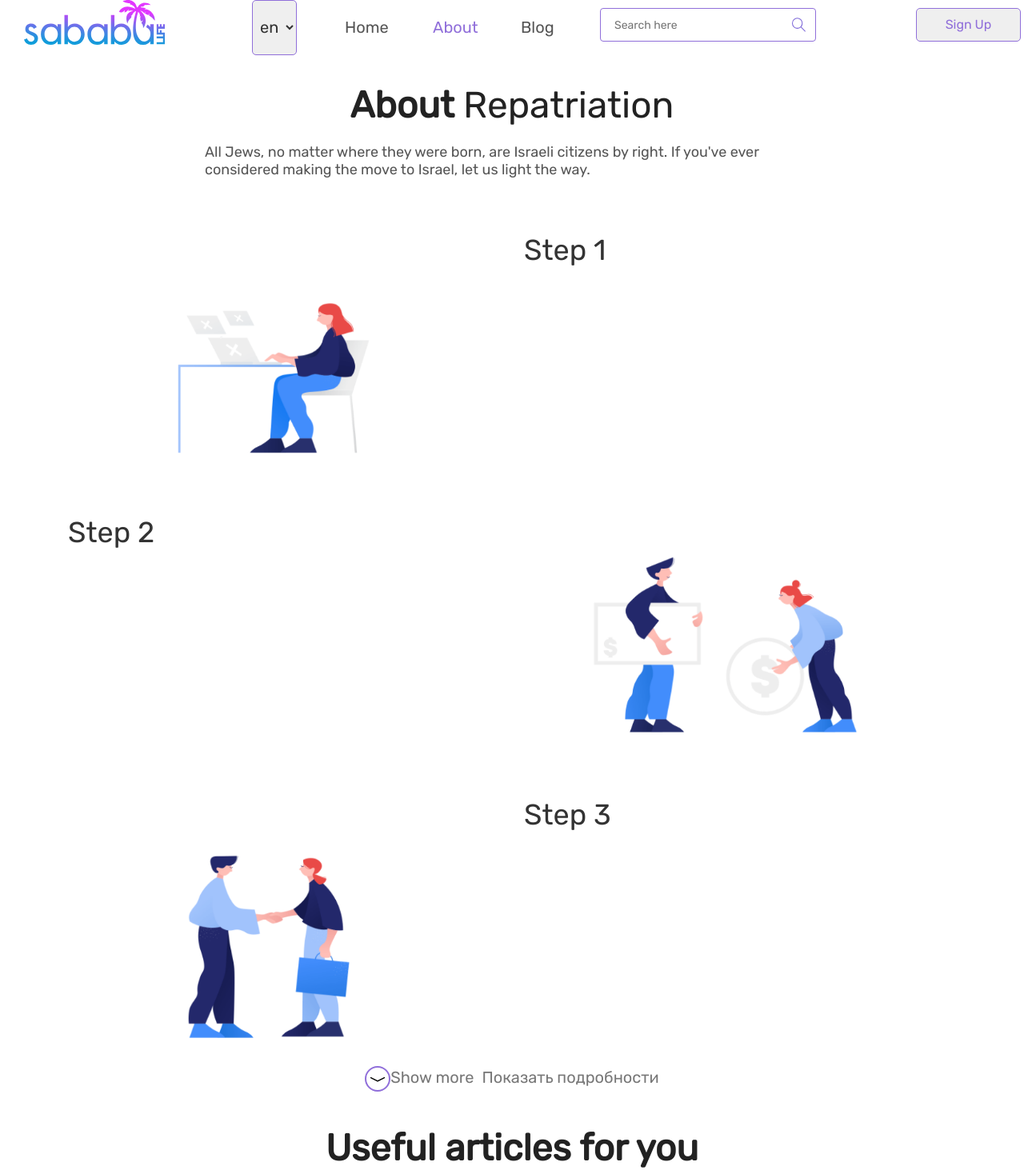
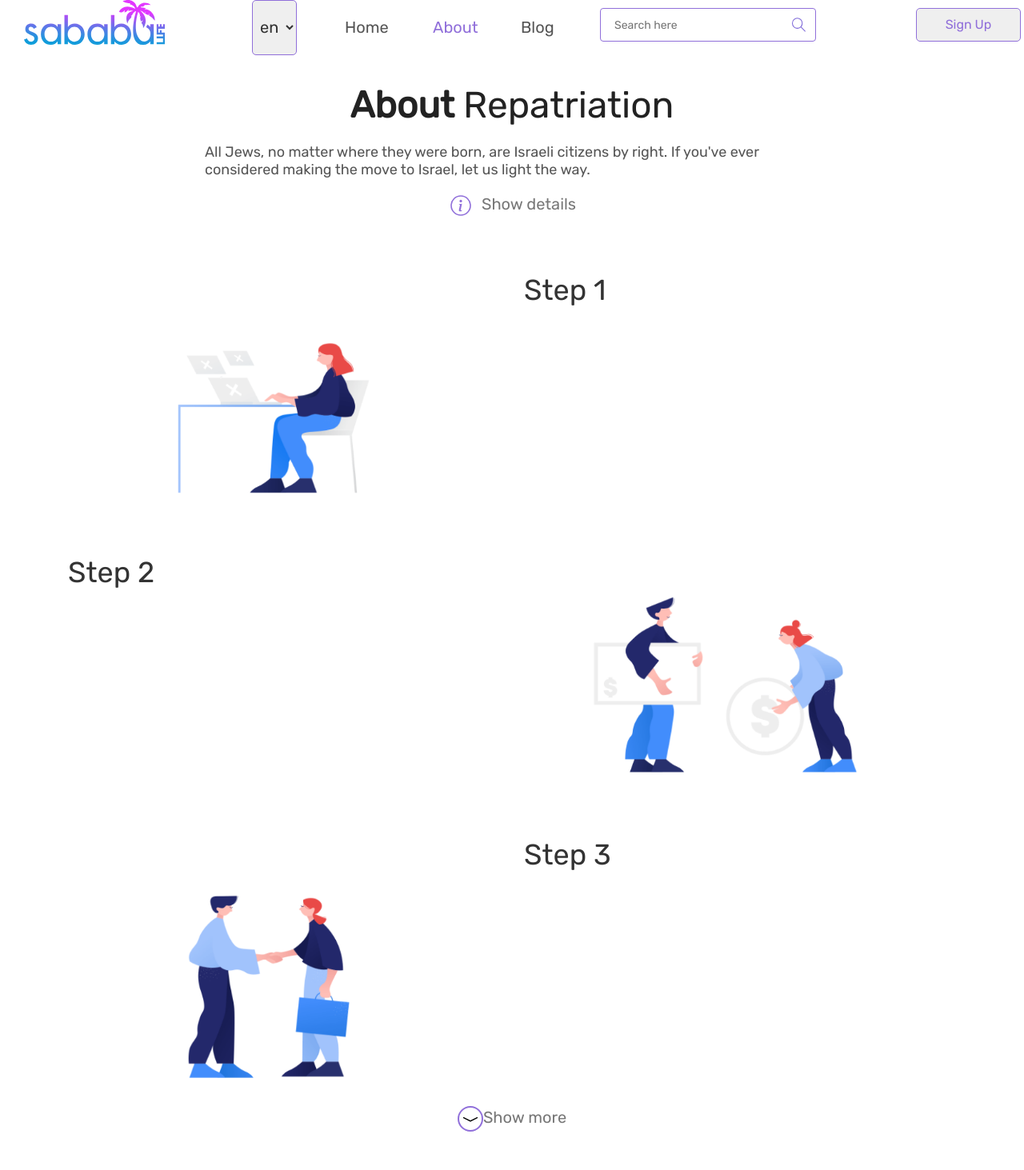
Before and after one commit to thesiv95/masa-sababa, a React (Create React App) app: page /about in a window 1280 px wide. Shown: the top 1463 px of the page at 80% size. Built offline with nearby package versions, Linux system fonts and the light colour scheme; no server answers.

Commit message:
update i18n

```diff
--- a/src/components/main/About.js
+++ b/src/components/main/About.js
@@ -42,14 +42,14 @@ class About extends React.Component {
             for (let i = 0; i < 18; i++){
                 this.descriptionBlocks[i].style.display = 'block';
             }
-            this.toggleText.innerHTML = "Скрыть подробности";
+            this.toggleText.innerHTML = Lang[this.displayLanguage].about_lessdetails;
 
         } else {
             this.blocksAreShown = false;
             for (let i = 0; i < 18; i++){
                 this.descriptionBlocks[i].style.display = 'none';
             }
-            this.toggleText.innerHTML = "Показать подробности";
+            this.toggleText.innerHTML = Lang[this.displayLanguage].about_moredetails;
         }
     };
 
@@ -122,6 +122,10 @@ class About extends React.Component {
                 <p className="main_description main_description-about">
                     {Lang[displayLanguage].about_description}
                 </p>
+                <p className="main_description main_description_margin">
+                    <img src="img/bootstrap-icons/info.svg" alt="[pic]" width="32" height="32" />
+                    <a href="/#toggle" className="main_showmore-link showmore-margin" id="toggleText" onClick={this.toggleBlock}>{Lang[displayLanguage].about_moredetails}</a>
+                </p>
                 <div className="main_steps container">
                     <StepPicLeft number='1' title={this.state.stepsTitles[0]} description={this.state.stepsDesc[0]} need={this.state.stepsNeed[0]} img='img/steps/clip-bad-gateaway.png' />
                     <StepPicRight number='2' title={this.state.stepsTitles[1]} description={this.state.stepsDesc[1]} need={this.state.stepsNeed[1]} img='img/steps/clip-payment.png' />
@@ -140,7 +144,6 @@ class About extends React.Component {
                              alt="&#8595;" width="32" height="32" />
                         <span id="showMoreText">{Lang[displayLanguage].about_showmore}</span>
                     </a>
-                    <a href="/#toggle" className="main_showmore-link showmore-margin" id="toggleText" onClick={this.toggleBlock}>Показать подробности</a>
                 </div>
 
                 <div className="main_useful">
--- a/src/i18n/lang.json
+++ b/src/i18n/lang.json
@@ -29,6 +29,8 @@
     "about_step": "Шаг",
     "about_showmore": "Показать еще",
     "about_showless": "Показать меньше",
+    "about_moredetails": "Показать подробности",
+    "about_lessdetails": "Скрыть подробности",
     "about_usefularticles_title": "Полезные статьи для тебя",
 
     "blog_header": "Блог",
@@ -168,6 +170,8 @@
 
     "about_header_partleft": "About",
     "about_header_partright": "Repatriation",
+    "about_moredetails": "Show details",
+    "about_lessdetails": "Hide details",
     "about_description": "All Jews, no matter where they were born, are Israeli citizens by right. If you've ever considered making the move to Israel, let us light the way.",
     "about_step": "Step",
     "about_showmore": "Show more",
@@ -310,6 +314,8 @@
 
     "about_header_partleft": "À propos",
     "about_header_partright": "du rapatriement",
+    "about_moredetails": "Afficher les détails",
+    "about_lessdetails": "Masquer les détails",
     "about_description": "Tous les Juifs, quel que soit leur lieu de naissance, sont de droit des citoyens israéliens. Si vous avez déjà envisagé de déménager en Israël, laissez-nous vous éclairer.",
     "about_step": "Étape",
     "about_showmore": "Montre plus",
@@ -453,6 +459,8 @@
 
     "about_header_partleft": "על ",
     "about_header_partright": "השיבה",
+    "about_moredetails": "הצג פרטים",
+    "about_lessdetails": "הסתר פרטים",
     "about_description": "כל היהודים, לא משנה היכן הם נולדו, הם אזרחי ישראל בזכותם. אם שקלתם אי פעם את המעבר לישראל, תנו לנו להאיר את הדרך.",
     "about_step": "שלב",
     "about_showmore": "להראות יותר",
--- a/src/styles/_components/_main/description.sass
+++ b/src/styles/_components/_main/description.sass
@@ -11,3 +11,5 @@
     text-align: left
     width: 60%
     font-size: 18px
+  &_margin
+    margin: 18px auto
--- a/src/styles/style.css
+++ b/src/styles/style.css
@@ -107,6 +107,9 @@ body {
   text-align: left;
   width: 60%;
   font-size: 18px;
+}
+.main_description_margin {
+  margin: 18px auto;
 }
 .main_pic {
   position: relative;
```
Also changed, not shown: public/img/bootstrap-icons/info.svg (added), 1 other file (tests, documents, lock files or other folders).
